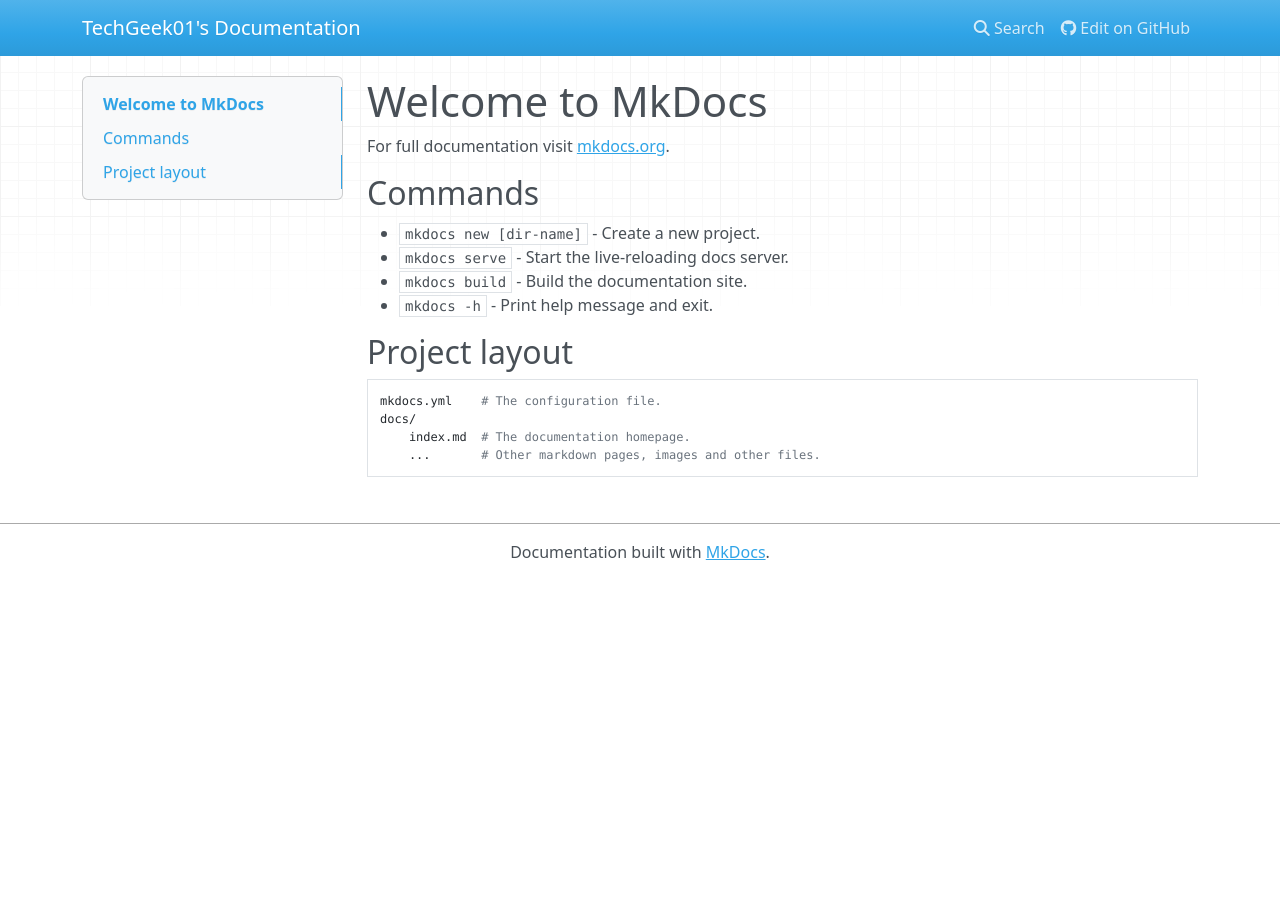
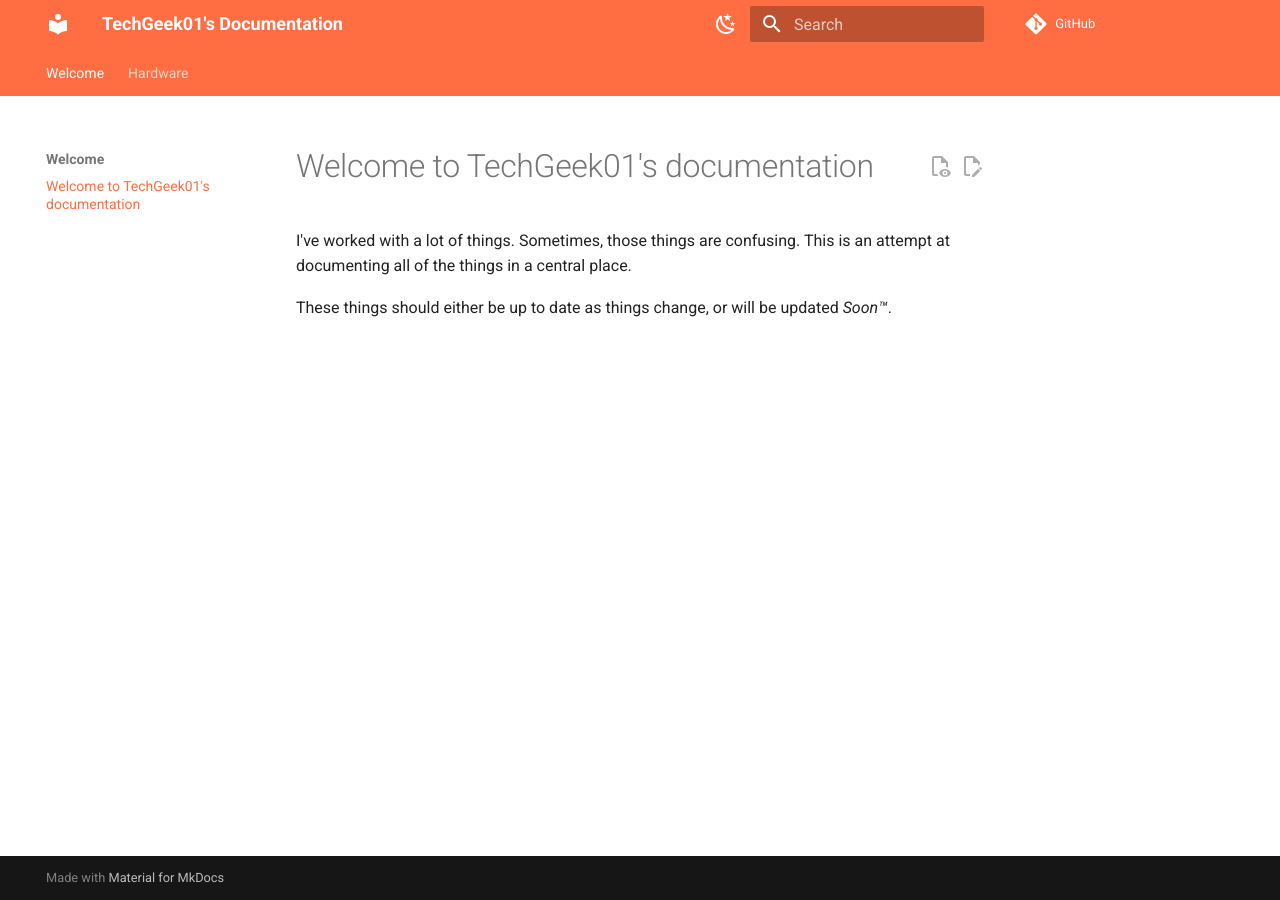
Before and after one commit to TechGeek01/docs.techgeek01.com, an MkDocs documentation site: the page built from docs/index.md, in a window 1280 px wide. Built offline with MkDocs 1.6.1 and Material for MkDocs 9.7.7, drawn with Linux system fonts in a browser that asks for light colours; nearby versions of some CDN libraries; comment, search, counter and statistics services are not loaded.

Commit message:
Update layout and config

```diff
--- a/docs/index.md
+++ b/docs/index.md
@@ -1,17 +1,5 @@
-# Welcome to MkDocs
+# Welcome to TechGeek01's documentation
 
-For full documentation visit [mkdocs.org](https://www.mkdocs.org).
+I've worked with a lot of things. Sometimes, those things are confusing. This is an attempt at documenting all of the things in a central place.
 
-## Commands
-
-* `mkdocs new [dir-name]` - Create a new project.
-* `mkdocs serve` - Start the live-reloading docs server.
-* `mkdocs build` - Build the documentation site.
-* `mkdocs -h` - Print help message and exit.
-
-## Project layout
-
-    mkdocs.yml    # The configuration file.
-    docs/
-        index.md  # The documentation homepage.
-        ...       # Other markdown pages, images and other files.
+These things should either be up to date as things change, or will be updated *Soon™*.
--- a/mkdocs.yml
+++ b/mkdocs.yml
@@ -1,2 +1,62 @@
 site_name: TechGeek01's Documentation
 repo_url: https://github.com/TechGeek01/docs.techgeek01.com
+
+markdown_extensions:
+  - attr_list
+  - admonition
+  - pymdownx.caret
+  - pymdownx.critic
+  - pymdownx.details
+  - pymdownx.emoji:
+      emoji_index: !!python/name:material.extensions.emoji.twemoji
+      emoji_generator: !!python/name:material.extensions.emoji.to_svg
+  - pymdownx.extra
+  - pymdownx.highlight:
+      guess_lang: true
+  - pymdownx.keys
+  - pymdownx.mark
+  - pymdownx.snippets
+  - pymdownx.tabbed
+  - pymdownx.tasklist:
+      custom_checkbox: true
+  - pymdownx.tilde
+  - pymdownx.superfences
+  - pymdownx.tabbed:
+      alternate_style: true
+  - toc:
+      permalink: ""
+#      toc_depth: 5
+
+nav:
+  - Welcome:
+    - index.md
+  - Hardware:
+    - hardware/car-thing.md
+
+theme:
+  name: material
+  features:
+    - navigation.instant
+    - navigation.tabs
+    - navigation.top
+    - content.code.copy
+    - content.action.edit
+    - content.action.view
+  language: en
+  palette:
+    - media: "(prefers-color-scheme: dark)"
+      primary: deep orange
+      accent: lime
+      scheme: slate
+      toggle:
+        icon: material/weather-sunny
+        name: Switch to light mode
+    - media: "(prefers-color-scheme: light)"
+      primary: deep orange
+      accent: green
+      scheme: default
+      toggle:
+        icon: material/weather-night
+        name: Switch to dark mode
+  font:
+    code: "Fira Code"
```
Also changed, not shown: requirements.txt (+12 -0 lines).
